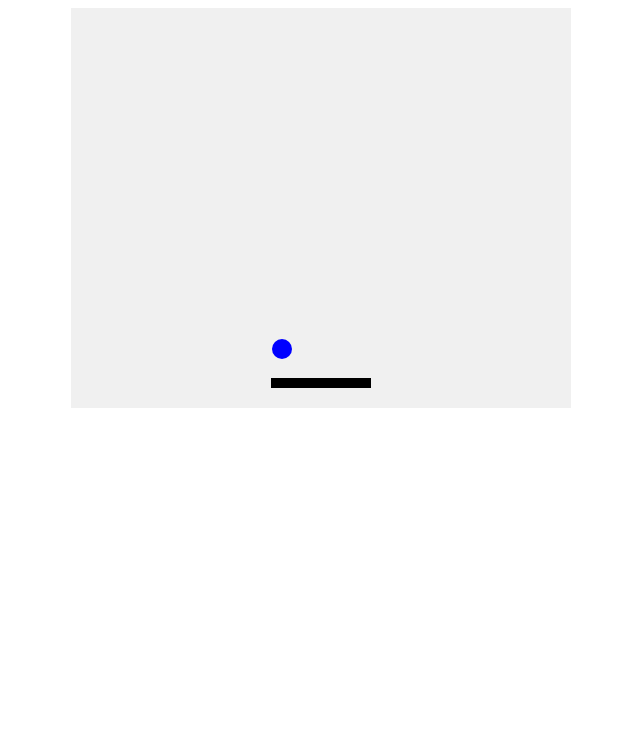
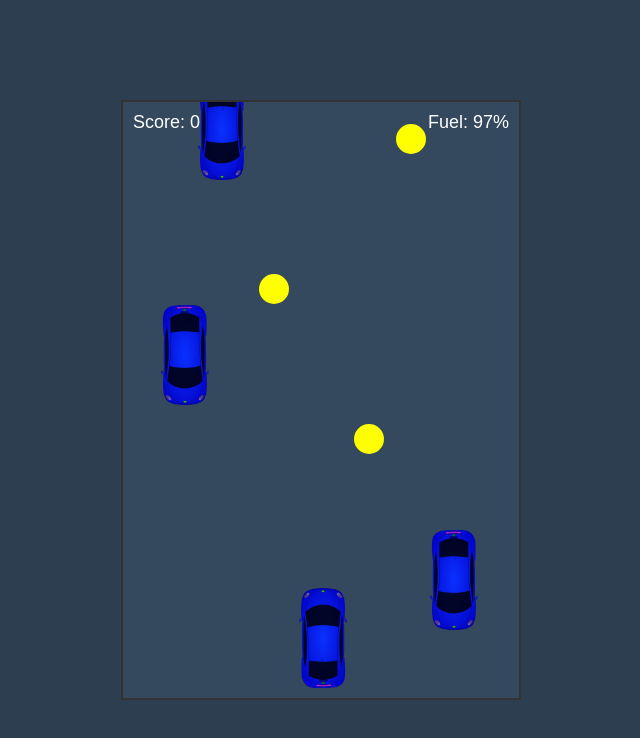
Before and after one commit to Nodandahal/Projectgame, a plain HTML site: page index.html in a window 1280 px wide. Shown: the whole page, without its empty margins (319-959 px from the left). Drawn offline with Linux system fonts and the light colour scheme.

Commit message:
Add files via upload

```diff
--- a/index.html
+++ b/index.html
@@ -3,107 +3,15 @@
 <head>
   <meta charset="UTF-8">
   <meta name="viewport" content="width=device-width, initial-scale=1.0">
-  <title>Catch Game with Rebounding Ball</title>
-  <style>
-    canvas {
-      background-color: #f0f0f0;
-      display: block;
-      margin: 0 auto;
-    }
-  </style>
+  <title>Car Racing Game</title>
+  <link rel="stylesheet" href="style.css">
 </head>
 <body>
-  <canvas id="gameCanvas" width="500" height="400"></canvas>
-  <script>
-    const canvas = document.getElementById("gameCanvas");
-    const ctx = canvas.getContext("2d");
-
-    const ball = {
-      x: canvas.width / 2,
-      y: canvas.height / 2,
-      radius: 10,
-      dx: 3,
-      dy: 3,
-    };
-
-    const paddle = {
-      width: 100,
-      height: 10,
-      x: canvas.width / 2 - 50,
-      y: canvas.height - 30,
-      dx: 7,
-      moveLeft: false,
-      moveRight: false,
-    };
-
-    document.addEventListener("keydown", (e) => {
-      if (e.key === "ArrowLeft") paddle.moveLeft = true;
-      if (e.key === "ArrowRight") paddle.moveRight = true;
-    });
-
-    document.addEventListener("keyup", (e) => {
-      if (e.key === "ArrowLeft") paddle.moveLeft = false;
-      if (e.key === "ArrowRight") paddle.moveRight = false;
-    });
-
-    function drawBall() {
-      ctx.beginPath();
-      ctx.arc(ball.x, ball.y, ball.radius, 0, Math.PI * 2);
-      ctx.fillStyle = "blue";
-      ctx.fill();
-      ctx.closePath();
-    }
-
-    function drawPaddle() {
-      ctx.beginPath();
-      ctx.rect(paddle.x, paddle.y, paddle.width, paddle.height);
-      ctx.fillStyle = "black";
-      ctx.fill();
-      ctx.closePath();
-    }
-
-    function movePaddle() {
-      if (paddle.moveLeft && paddle.x > 0) paddle.x -= paddle.dx;
-      if (paddle.moveRight && paddle.x < canvas.width - paddle.width) paddle.x += paddle.dx;
-    }
-
-    function updateBall() {
-      ball.x += ball.dx;
-      ball.y += ball.dy;
-
-      // Wall collision
-      if (ball.x + ball.radius > canvas.width || ball.x - ball.radius < 0) {
-        ball.dx = -ball.dx;
-      }
-      if (ball.y - ball.radius < 0) {
-        ball.dy = -ball.dy;
-      }
-
-      // Paddle collision
-      if (
-        ball.y + ball.radius > paddle.y &&
-        ball.x > paddle.x &&
-        ball.x < paddle.x + paddle.width
-      ) {
-        ball.dy = -ball.dy;
-      }
-
-      // Game over if ball falls below paddle
-      if (ball.y + ball.radius > canvas.height) {
-        alert("Game Over");
-        document.location.reload();
-      }
-    }
-
-    function draw() {
-      ctx.clearRect(0, 0, canvas.width, canvas.height);
-      drawBall();
-      drawPaddle();
-      movePaddle();
-      updateBall();
-    }
-
-    setInterval(draw, 10);
-  </script>
+  <div id="game">
+    <div id="playerCar"></div>
+    <div id="score">Score: 0</div>
+    <div id="fuel">Fuel: 100%</div>
+  </div>
+  <script src="script.js"></script>
 </body>
 </html>
```
